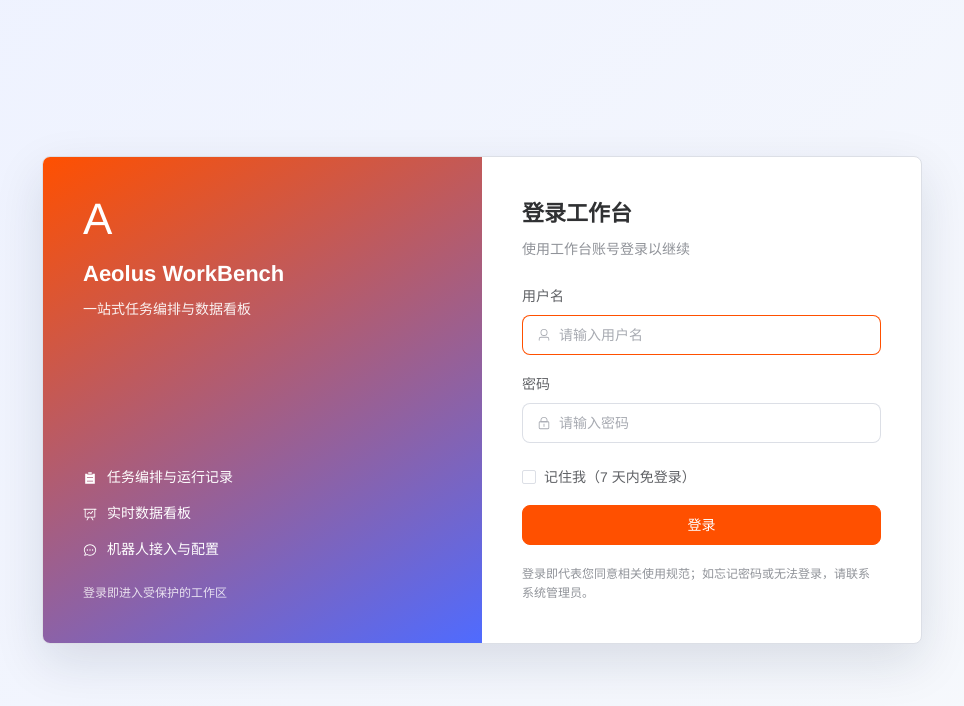
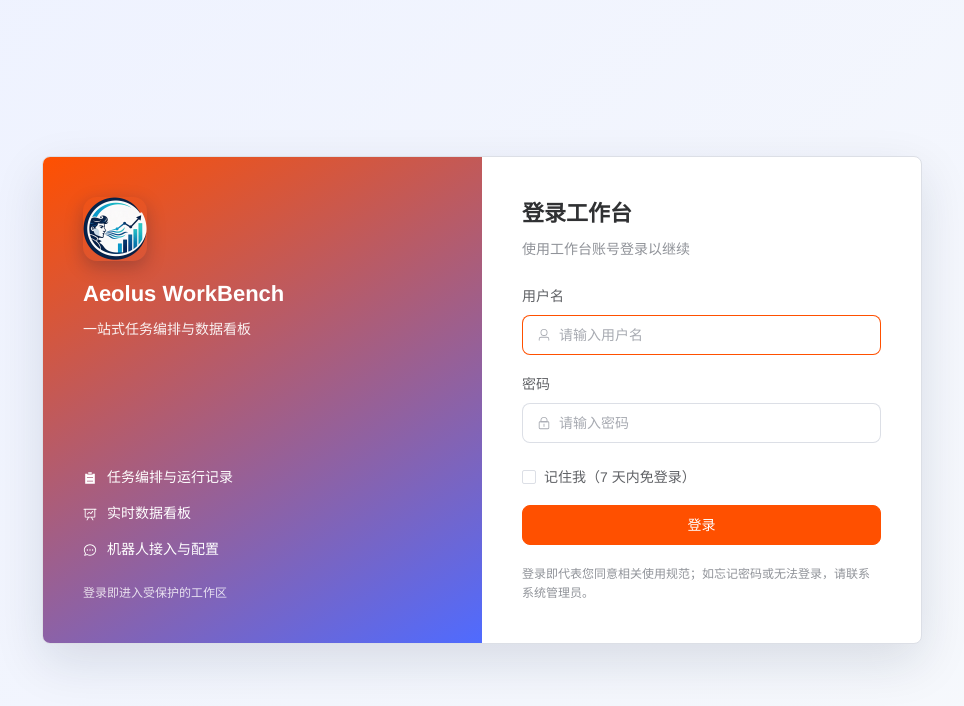
Before and after one commit to QiangChenCN/aeolusdata, a Vue app in the folder apps/web/: page /login in a window 1280 px wide. Shown: the top 706 px of the page, without its empty margins (158-1122 px from the left). Built offline with nearby package versions, Linux system fonts and the light colour scheme; no server answers.

Commit message:
web: 全站接入风神品牌图标（favicon + 顶栏/登录页 logo）

```diff
--- a/apps/web/src/components/layout/AppHeader.vue
+++ b/apps/web/src/components/layout/AppHeader.vue
@@ -4,7 +4,7 @@
       <el-icon><Menu /></el-icon>
     </button>
     <div class="hd-brand">
-      <span class="hd-logo">A</span>
+      <img class="hd-logo" src="/logo.png" alt="Aeolus" />
       <span class="hd-title">Aeolus WorkBench</span>
     </div>
     <span class="hd-spacer"></span>
@@ -93,7 +93,7 @@ const quarkTitle = computed(() => {
 }
 .hd-menu:hover { background: var(--el-fill-color-light); }
 .hd-brand { display: flex; align-items: center; gap: var(--sp-8); }
-.hd-logo { font-size: 20px; }
+.hd-logo { width: 24px; height: 24px; display: block; border-radius: 6px; }
 .hd-title { font-weight: var(--fw-bold); font-size: var(--el-font-size-medium); }
 .hd-spacer { flex: 1; }
 </style>
--- a/apps/web/src/features/login/LoginView.vue
+++ b/apps/web/src/features/login/LoginView.vue
@@ -3,7 +3,7 @@
     <div class="login-card">
       <!-- 左侧品牌区 -->
       <aside class="login-brand">
-        <div class="lb-logo">A</div>
+        <img class="lb-logo" src="/logo.png" alt="Aeolus" />
         <h1 class="lb-title">Aeolus WorkBench</h1>
         <p class="lb-tag">一站式任务编排与数据看板</p>
         <ul class="lb-feats">
@@ -388,7 +388,7 @@ function openDingtalkOauth() {
   display: flex;
   flex-direction: column;
 }
-.lb-logo { font-size: 44px; line-height: 1; }
+.lb-logo { width: 64px; height: 64px; border-radius: 14px; box-shadow: 0 6px 18px rgba(0, 20, 60, 0.25); }
 .lb-title { margin: var(--sp-16) 0 var(--sp-8); font-size: 22px; font-weight: var(--fw-bold); }
 .lb-tag { margin: 0 0 var(--sp-32); font-size: var(--el-font-size-base); opacity: 0.92; }
 .lb-feats {
```
Also changed, not shown: apps/web/index.html (+2 -1 lines), apps/web/public/favicon.png (added), apps/web/public/logo.png (added).
